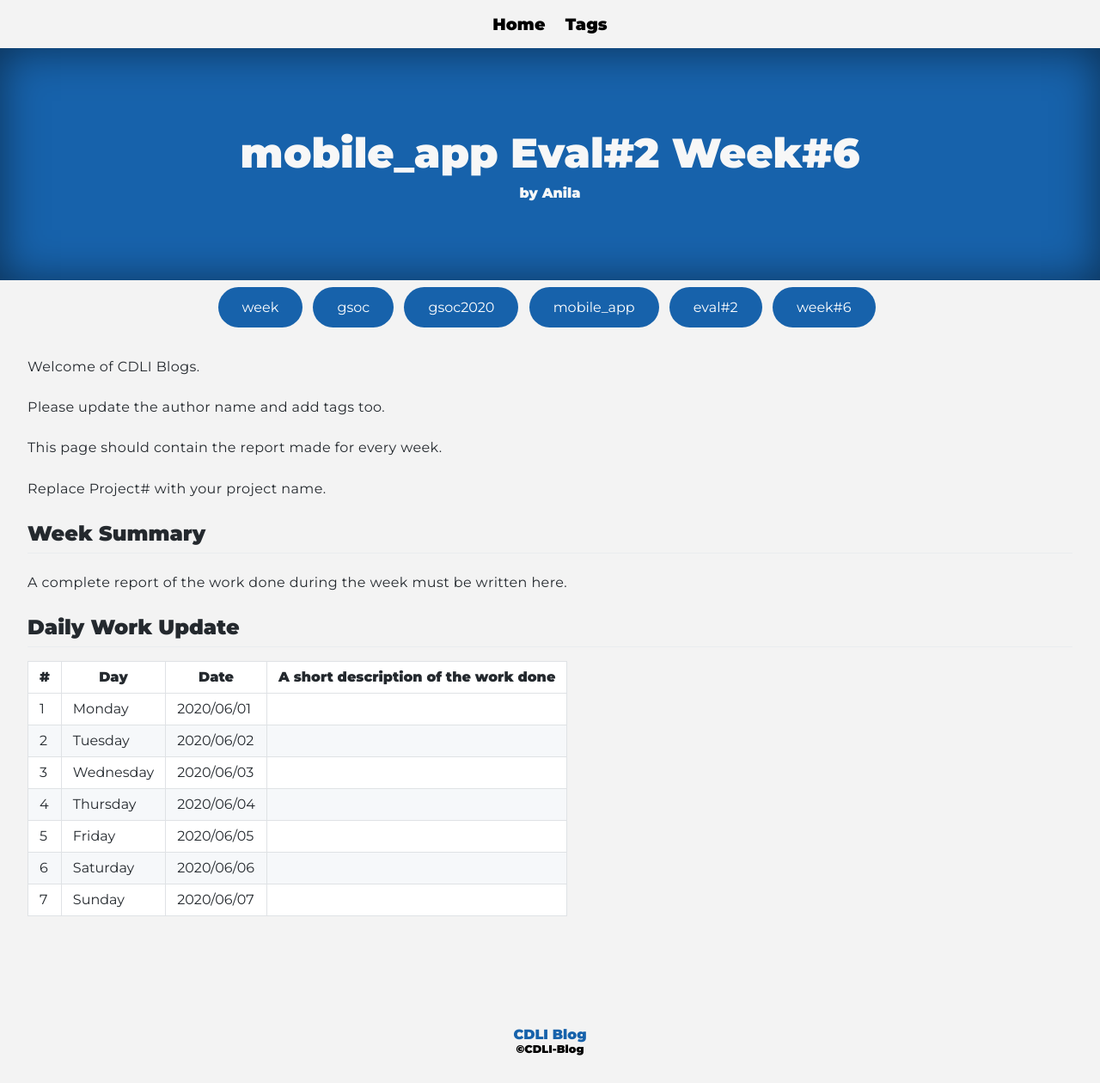
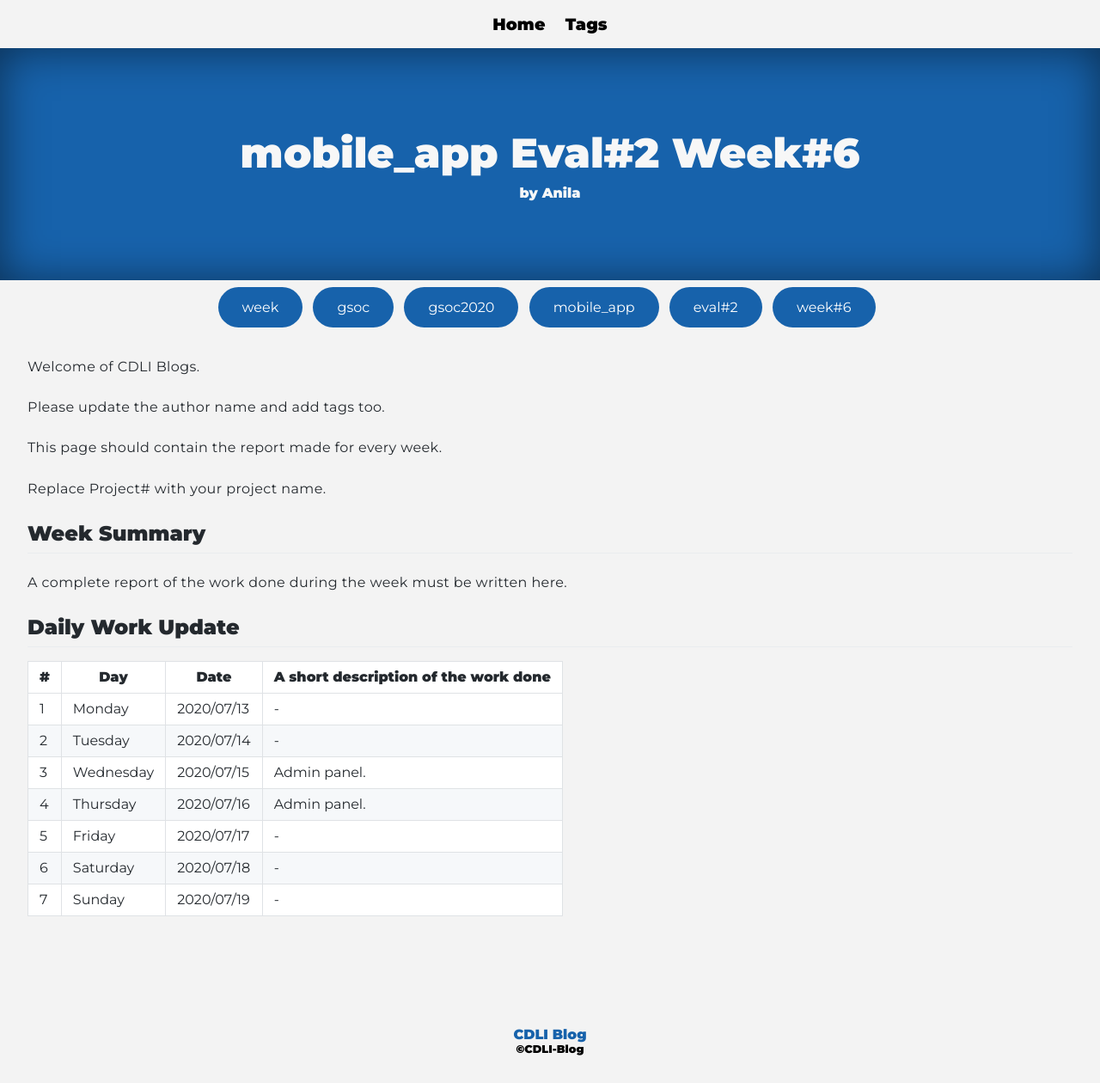
Before and after one commit to cdli-gh/blog, a Jekyll site: the page built from _blog/gsoc20/mobile_app/posts/07_week6.md, in a window 1280 px wide. Shown: the whole page at 86% size. Built offline with Jekyll 4.4.1, drawn with Linux system fonts in a browser that asks for light colours; Markdown is read by kramdown in place of the engine named in the settings.

Commit message:
Update 07_week6.md

```diff
--- a/_blog/gsoc20/mobile_app/posts/07_week6.md
+++ b/_blog/gsoc20/mobile_app/posts/07_week6.md
@@ -21,10 +21,10 @@
 
 |\#|Day|Date|A short description of the work done|
 |---	|---	|---	|---	|
-|1   	| Monday 	|   2020/06/01	|   	|
-|2   	| Tuesday  	|   2020/06/02	|   	|
-|3   	| Wednesday  	|  2020/06/03 	|   	|
-|4   	| Thursday  	|   2020/06/04	|   	|
-|5   	| Friday  	|   2020/06/05	|   	|
-|6   	| Saturday  	|   2020/06/06	|   	|
-|7   	| Sunday  	|   2020/06/07	|   	|
+|1   	| Monday 	|   2020/07/13	|-   	|
+|2   	| Tuesday  	|   2020/07/14	|-   	|
+|3   	| Wednesday  	|  2020/07/15 	|Admin panel.   	|
+|4   	| Thursday  	|   2020/07/16	|Admin panel.   	|
+|5   	| Friday  	|   2020/07/17	|-   	|
+|6   	| Saturday  	|   2020/07/18	|-   	|
+|7   	| Sunday  	|   2020/07/19	|-   	|
```
